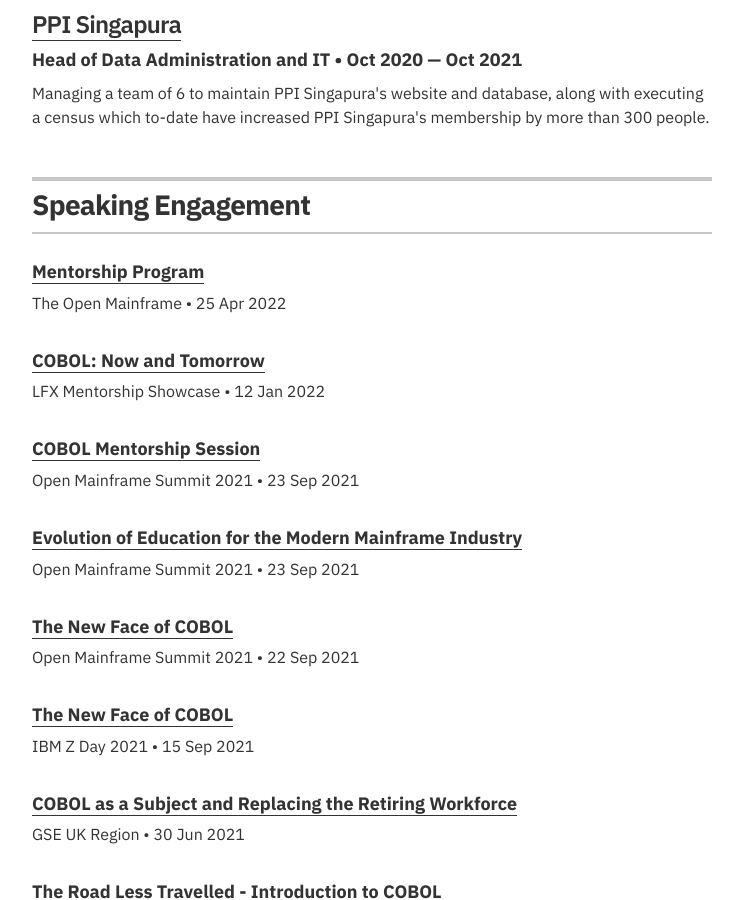
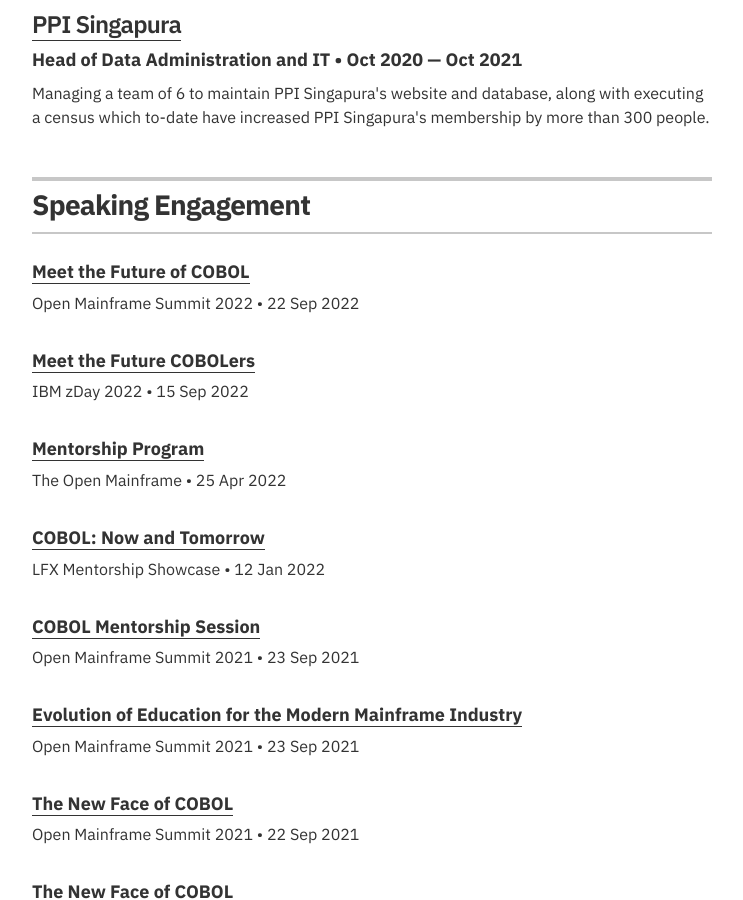
Before and after one commit to tanto259/hartan.to, a Jekyll site: the page built from index.html, in a window 1280 px wide and 900 px high, scrolled down 3650 px. Shown: the whole window, without its empty margins (268-1011 px from the left). Built offline with Jekyll 4.4.1, drawn with Linux system fonts in a browser that asks for light colours.

Commit message:
Add event links

```diff
--- a/_data/speaking.yml
+++ b/_data/speaking.yml
@@ -1,4 +1,14 @@
 # Speaking
+- speaking: Meet the Future of COBOL
+  organization: Open Mainframe Summit 2022
+  year: 22 Sep 2022
+  url: https://events.linuxfoundation.org/open-mainframe-summit/
+
+- speaking: Meet the Future COBOLers
+  organization: IBM zDay 2022
+  year: 15 Sep 2022
+  url: https://ibmzday.bemyapp.com/2022
+
 - speaking: Mentorship Program
   organization: The Open Mainframe
   year: 25 Apr 2022
```
